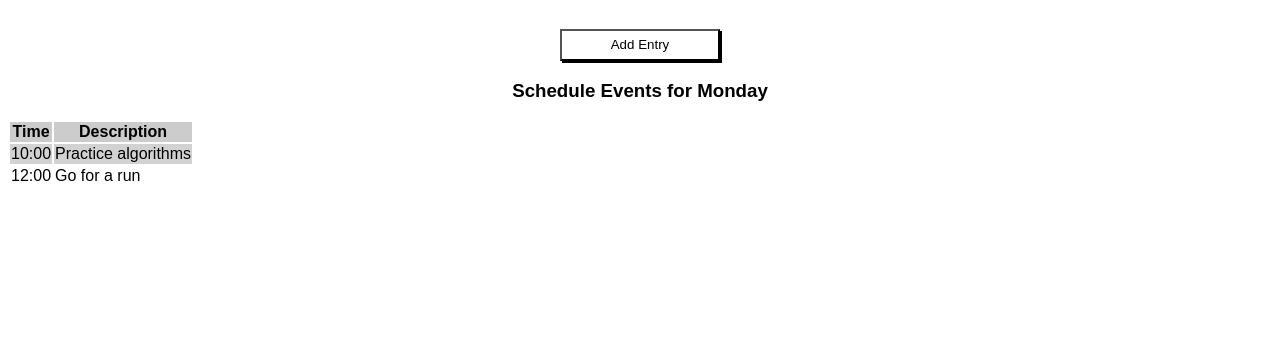
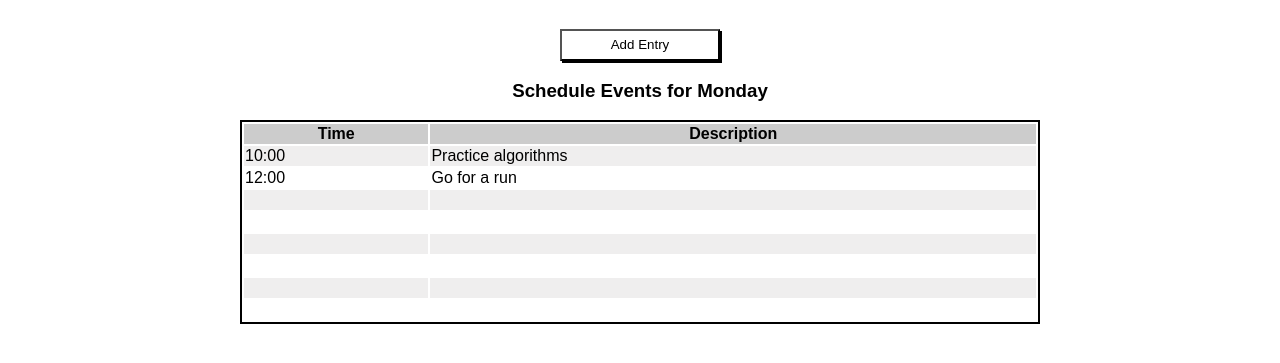
Before and after one commit to jamessding/week-planner, a website: page index.html in a window 1280 px wide. Shown: the part 155-518 px from the top of the page. Drawn offline with Linux system fonts and the light colour scheme.

Commit message:
added table and styles

```diff
--- a/index.html
+++ b/index.html
@@ -40,11 +40,11 @@
       <button class="entry-button top-margin">Add Entry</button>
     </div>
   </div>
-  <div class="view">
+  <div class="container view">
     <div class="row center">
       <h3>Schedule Events for Monday</h3>
     </div>
-    <div class="row">
+    <div class="row center">
       <table>
         <thead>
           <tr>
@@ -61,6 +61,31 @@
             <td>12:00</td>
             <td>Go for a run</td>
           </tr>
+          <tr>
+            <td>&nbsp;</td>
+            <td>&nbsp;</td>
+          </tr>
+          <tr>
+            <td>&nbsp;</td>
+            <td>&nbsp;</td>
+          </tr>
+          <tr>
+            <td>&nbsp;</td>
+            <td>&nbsp;</td>
+          </tr>
+          <tr>
+            <td>&nbsp;</td>
+            <td>&nbsp;</td>
+          </tr>
+          <tr>
+            <td>&nbsp;</td>
+            <td>&nbsp;</td>
+          </tr>
+          <tr>
+            <td>&nbsp;</td>
+            <td>&nbsp;</td>
+          </tr>
+        </tbody>
       </table>
     </div>
   </div>
--- a/styles.css
+++ b/styles.css
@@ -51,6 +51,11 @@ th {
   color: black;
 }
 
+table {
+  border: 2px solid black;
+  width: 100%;
+}
+
 tr:nth-child(2n-1) {
-  background-color: #d2d2d2;
+  background-color: #efeeee;
 }
```
